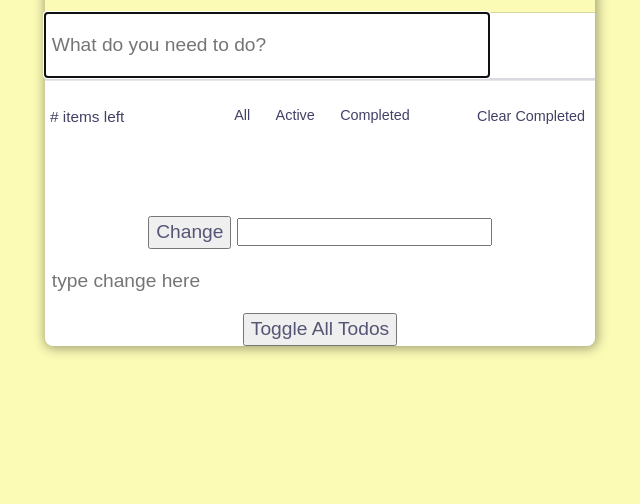
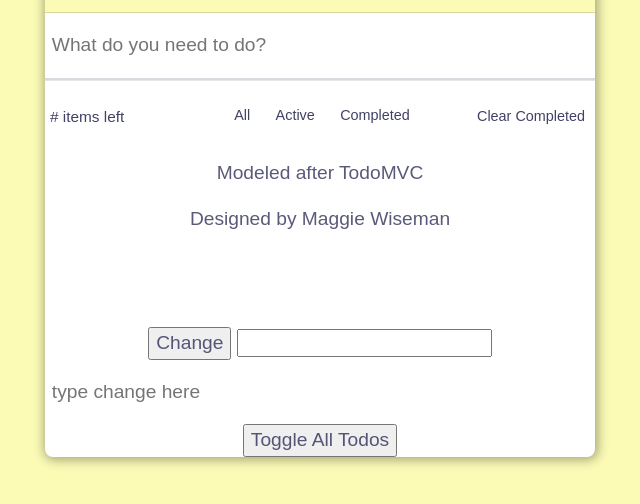
Before and after one commit to maggiewiseman/watchandcode, a plain HTML site: page index.html in a window 1280 px wide. Shown: the part 162-666 px from the top of the page, without its empty margins (320-960 px from the left). Drawn offline with nearby package versions, Linux system fonts and the light colour scheme; a web font is replaced by a local one.

Commit message:
removed outline from input

```diff
--- a/css/style.css
+++ b/css/style.css
@@ -164,6 +164,12 @@ input[type="text"] {
   border: none;
   text-indent: .25em;
 }
+
+#new-todo {
+  outline: none;
+}
+
+
 
 /* ======================
    todo list styles
--- a/index.html
+++ b/index.html
@@ -45,43 +45,10 @@
       </div>
       <a href="#/all" id="clear-completed">Clear Completed</a>
     </div>
-   <!-- <main id="todoapp">
-      <div id="header">
-        <h1>todos</h1>
-        <input type="checkbox" id="toggle-all">
-        <label for="toggle-all">❯</label>
-        <input type="text" id="new-todo" placeholder="What do you need to do?">
-      </div>
 
-      <div id="main">
-
-        <ul id="todo-list">
-          <li class="todo-item" class="toggle">
-           <div class="container">
-              <input type="checkbox"  id="checkbox1">
-              <label for="checkbox1"><span class="fa fa-check complete-cb"></span></label>
-            </div>
-            <p class="item">todo item will go here
-              </p>
-            <span class="destroy fa fa-times"></span>
-          </li>
-        </ul>
-      </div>
-
-      <div id="footer">
-        <p># items left</p>
-        <div id="filters">
-          <a href="#/all" id="all">All</a>
-          <a href="#/active" id="active">Active</a>
-          <a href="#/completed" id="completed">Completed</a>
-        </div>
-        <a href="#/all" id="clear-completed">Clear Completed</a>
-
-      </div>
-    </main>
-    -->
     <footer>
-
+      <p>Modeled after TodoMVC</p>
+      <p>Designed by Maggie Wiseman</p>
     </footer>
 
     <div id="spacer">
```
